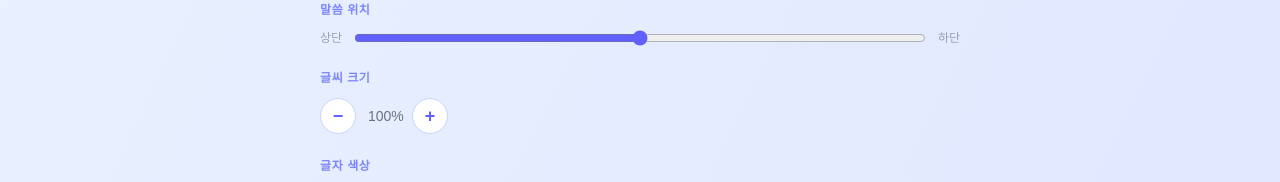
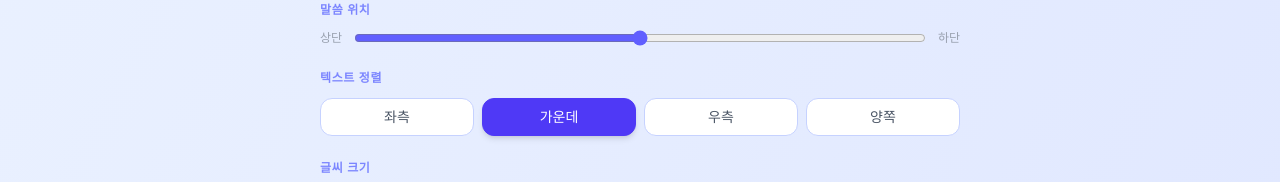
Before and after one commit to reener2017-crypto/malsseum-card, a Next.js app: page / in a window 1280 px wide. Shown: the part 2019-2201 px from the top of the page. Built offline with nearby package versions, Linux system fonts and the light colour scheme; a web font is replaced by a local one.

Commit message:
텍스트 정렬 버튼 추가

```diff
--- a/app/page.tsx
+++ b/app/page.tsx
@@ -199,6 +199,7 @@ async function drawCard(
   fontScale = 1.0,
   textY = 50,
   logoScale = 1.0,
+  textAlign: "center" | "left" | "right" | "justify" = "center",
 ) {
   const W = canvas.width;
   const H = canvas.height;
@@ -225,7 +226,6 @@ async function drawCard(
   ctx.fillStyle = `rgba(0,0,0,${overlayAlpha})`;
   ctx.fillRect(0, 0, W, H);
 
-  ctx.textAlign = "center";
   ctx.textBaseline = "middle";
 
   // 구절 - 줄바꿈은 기준 폰트로 측정, 렌더링은 선택 폰트로
@@ -247,18 +247,50 @@ async function drawCard(
   const lineHeight = fontSize * 1.6;
   const totalH = lines.length * lineHeight;
   const startY = H * (textY / 100) - totalH / 2 + lineHeight / 2;
-  lines.forEach((line, i) => {
-    ctx.fillText(line, W / 2, startY + i * lineHeight);
-  });
+  const paddingX = W * 0.075;
+  const textX = textAlign === "left" ? paddingX : textAlign === "right" ? W - paddingX : W / 2;
+  ctx.textAlign = textAlign === "justify" ? "center" : textAlign;
+  if (textAlign === "justify") {
+    lines.forEach((line, i) => {
+      const isLast = i === lines.length - 1;
+      if (isLast || lines.length === 1) {
+        ctx.textAlign = "center";
+        ctx.fillText(line, W / 2, startY + i * lineHeight);
+      } else {
+        ctx.textAlign = "left";
+        const words = line.split(" ");
+        if (words.length <= 1) {
+          ctx.textAlign = "center";
+          ctx.fillText(line, W / 2, startY + i * lineHeight);
+        } else {
+          const totalWidth = W - paddingX * 2;
+          const wordWidths = words.map(w => ctx.measureText(w).width);
+          const totalWordWidth = wordWidths.reduce((a, b) => a + b, 0);
+          const gap = (totalWidth - totalWordWidth) / (words.length - 1);
+          let x = paddingX;
+          words.forEach((word, wi) => {
+            ctx.fillText(word, x, startY + i * lineHeight);
+            x += wordWidths[wi] + gap;
+          });
+        }
+      }
+    });
+  } else {
+    lines.forEach((line, i) => {
+      ctx.fillText(line, textX, startY + i * lineHeight);
+    });
+  }
 
   // 출처
   const refFontSize = Math.round(W * 0.037);
   ctx.font = `${refFontSize}px ${fontFamily}`;
   ctx.fillStyle = textColor + "AA";
+  ctx.textAlign = textAlign === "justify" ? "center" : textAlign;
+  const refX = textAlign === "left" ? paddingX : textAlign === "right" ? W - paddingX : W / 2;
   const refLabel = verse.chapter > 0
     ? `${verse.book} ${verse.chapter}:${verse.verse}`
     : verse.book;
-  if (refLabel) ctx.fillText(refLabel, W / 2, startY + totalH + refFontSize * 1.5);
+  if (refLabel) ctx.fillText(refLabel, refX, startY + totalH + refFontSize * 1.5);
 
   // 교회 이름 + 로고
   let bottomY = H - H * 0.06;
@@ -298,6 +330,7 @@ function CardPreview({
   logoScale,
   textColor,
   textY,
+  textAlign,
   selected,
   onClick,
 }: {
@@ -310,6 +343,7 @@ function CardPreview({
   logoScale: number;
   textColor: string;
   textY: number;
+  textAlign: "center" | "left" | "right" | "justify";
   selected: boolean;
   onClick: () => void;
 }) {
@@ -334,7 +368,7 @@ function CardPreview({
         style={{ backgroundColor: `rgba(0,0,0,${template.overlayAlpha})` }}
       />
       {/* 말씀 텍스트 */}
-      <div className="absolute inset-x-0 px-[8%] text-center" style={{ top: `${textY}%`, transform: "translateY(-50%)" }}>
+      <div className="absolute inset-x-0 px-[8%]" style={{ top: `${textY}%`, transform: "translateY(-50%)", textAlign }}>
         <p
           className="font-bold leading-relaxed"
           style={{ fontFamily, color: textColor, fontSize: `clamp(8px, ${baseSize}cqw, 22px)`, whiteSpace: "pre-wrap" }}
@@ -462,6 +496,7 @@ export default function Home() {
   const [selectedFontId, setSelectedFontId] = useState("noto-serif");
   const [fontScale, setFontScale] = useState(1.0);
   const [textY, setTextY] = useState(50);
+  const [textAlign, setTextAlign] = useState<"center" | "left" | "right" | "justify">("center");
   const [logoScale, setLogoScale] = useState(1.0); // 0.7 ~ 1.4
   const [selectedColorId, setSelectedColorId] = useState("white");
   const [logoUrl, setLogoUrl] = useState<string | null>(null);
@@ -499,7 +534,7 @@ export default function Home() {
     const downloadBgUrl = activeTemplate.url.startsWith("/")
       ? activeTemplate.url
       : `/api/proxy?url=${encodeURIComponent(activeTemplate.url)}`;
-    await drawCard(canvas, downloadBgUrl, activeTemplate.overlayAlpha, activeVerse, activeFont.family, churchName, logoUrl, activeColor.hex, fontScale, textY, logoScale);
+    await drawCard(canvas, downloadBgUrl, activeTemplate.overlayAlpha, activeVerse, activeFont.family, churchName, logoUrl, activeColor.hex, fontScale, textY, logoScale, textAlign);
     const link = document.createElement("a");
     link.download = `말씀카드_${dateLabel}.png`;
     link.href = canvas.toDataURL("image/png");
@@ -657,6 +692,7 @@ export default function Home() {
                 logoUrl={logoUrl}
                 textColor={activeColor.hex}
                 textY={textY}
+                textAlign={textAlign}
                 logoScale={logoScale}
                 selected={selectedTemplateId === t.id}
                 onClick={() => setSelectedTemplateId(t.id)}
@@ -682,6 +718,29 @@ export default function Home() {
           {textY !== 50 && (
             <button onClick={() => setTextY(50)} className="text-xs text-gray-400 hover:text-indigo-400">초기화</button>
           )}
+        </div>
+
+        {/* 텍스트 정렬 */}
+        <p className="text-xs font-semibold text-indigo-400 uppercase tracking-wider mb-3">텍스트 정렬</p>
+        <div className="flex gap-2 mb-6">
+          {([
+            { id: "left", label: "좌측" },
+            { id: "center", label: "가운데" },
+            { id: "right", label: "우측" },
+            { id: "justify", label: "양쪽" },
+          ] as const).map((a) => (
+            <button
+              key={a.id}
+              onClick={() => setTextAlign(a.id)}
+              className={`flex-1 py-2 rounded-xl border text-sm font-medium transition-all ${
+                textAlign === a.id
+                  ? "bg-indigo-600 border-indigo-600 text-white shadow-md"
+                  : "bg-white border-indigo-200 text-gray-600 hover:bg-indigo-50"
+              }`}
+            >
+              {a.label}
+            </button>
+          ))}
         </div>
 
         {/* 글씨 크기 */}
```
